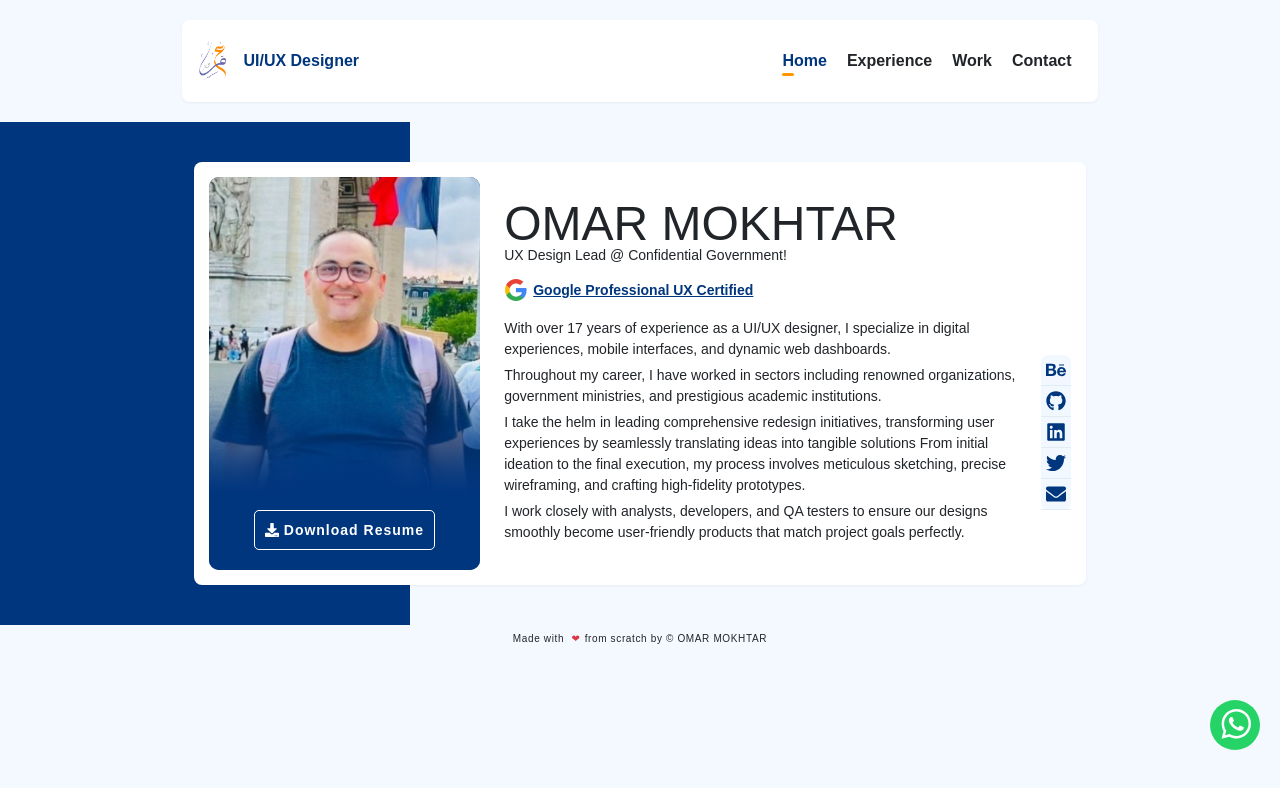
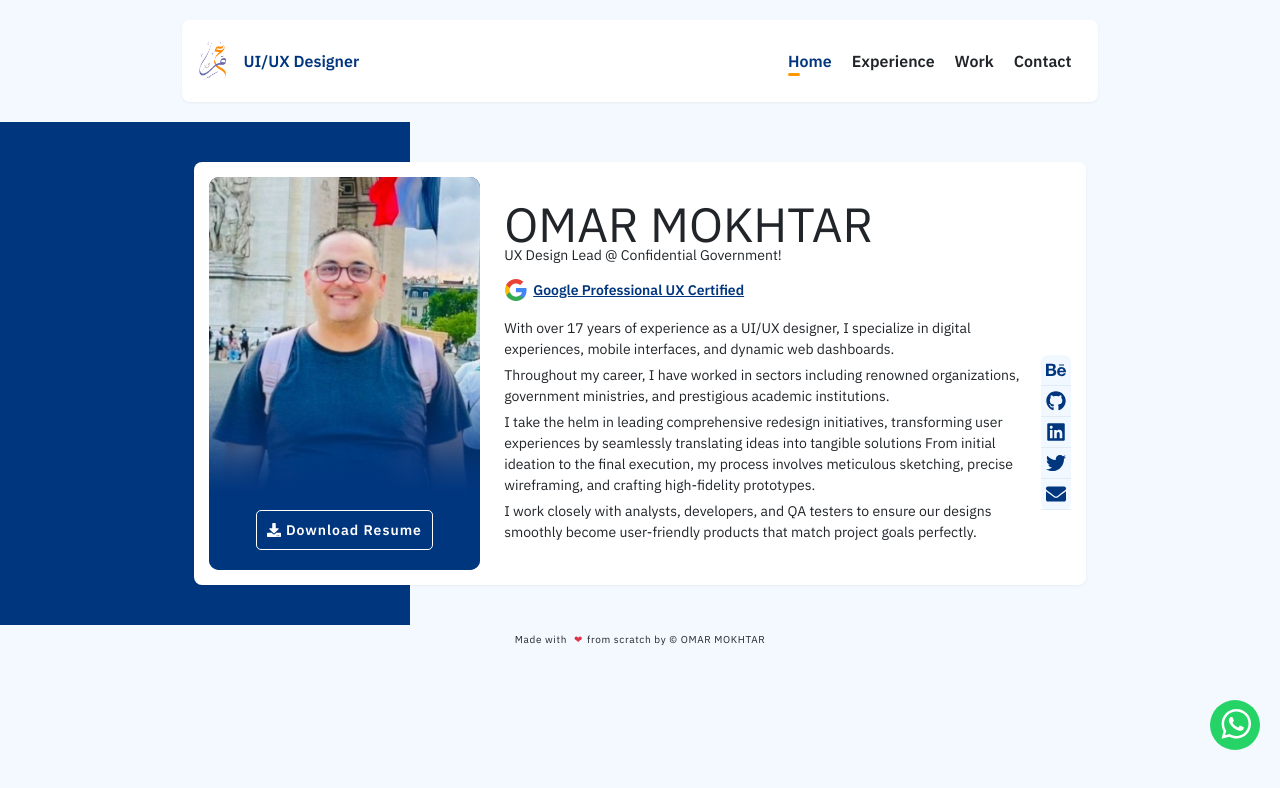
Before and after one commit to omarmok/my-react-webSite, a Next.js app: page / in a window 1280 px wide. Shown: the top 788 px of the page. Built offline with nearby package versions, Linux system fonts and the light colour scheme; no server answers.

Commit message:
css fix1

```diff
--- a/styles/globals.css
+++ b/styles/globals.css
@@ -1,7 +1,4 @@
-
-@import url('https://fonts.googleapis.com/css2?family=IBM+Plex+Sans:ital,wght@0,100;0,200;0,300;0,400;0,500;0,600;0,700;1,100;1,200;1,300;1,400;1,500;1,600;1,700&display=swap');
-
-
+@import url("https://fonts.googleapis.com/css2?family=IBM+Plex+Sans:ital,wght@0,100;0,200;0,300;0,400;0,500;0,600;0,700;1,100;1,200;1,300;1,400;1,500;1,600;1,700&display=swap");
 html,
 body {
   padding: 0;
--- a/styles/globals.scss
+++ b/styles/globals.scss
@@ -1,5 +1,8 @@
 
 // @import url('https://fonts.googleapis.com/css2?family=Poppins:ital,wght@0,100;0,200;0,300;0,400;0,500;0,600;0,700;0,800;0,900;1,100;1,200;1,300;1,400;1,500;1,600;1,700;1,800;1,900&display=swap');
+
+@import url('https://fonts.googleapis.com/css2?family=IBM+Plex+Sans:ital,wght@0,100;0,200;0,300;0,400;0,500;0,600;0,700;1,100;1,200;1,300;1,400;1,500;1,600;1,700&display=swap');
+
 
 $mainColor: #00367e;
 $secondColor: #00367e;
```
Also changed, not shown: 1 other file (tests, documents, lock files or other folders).
